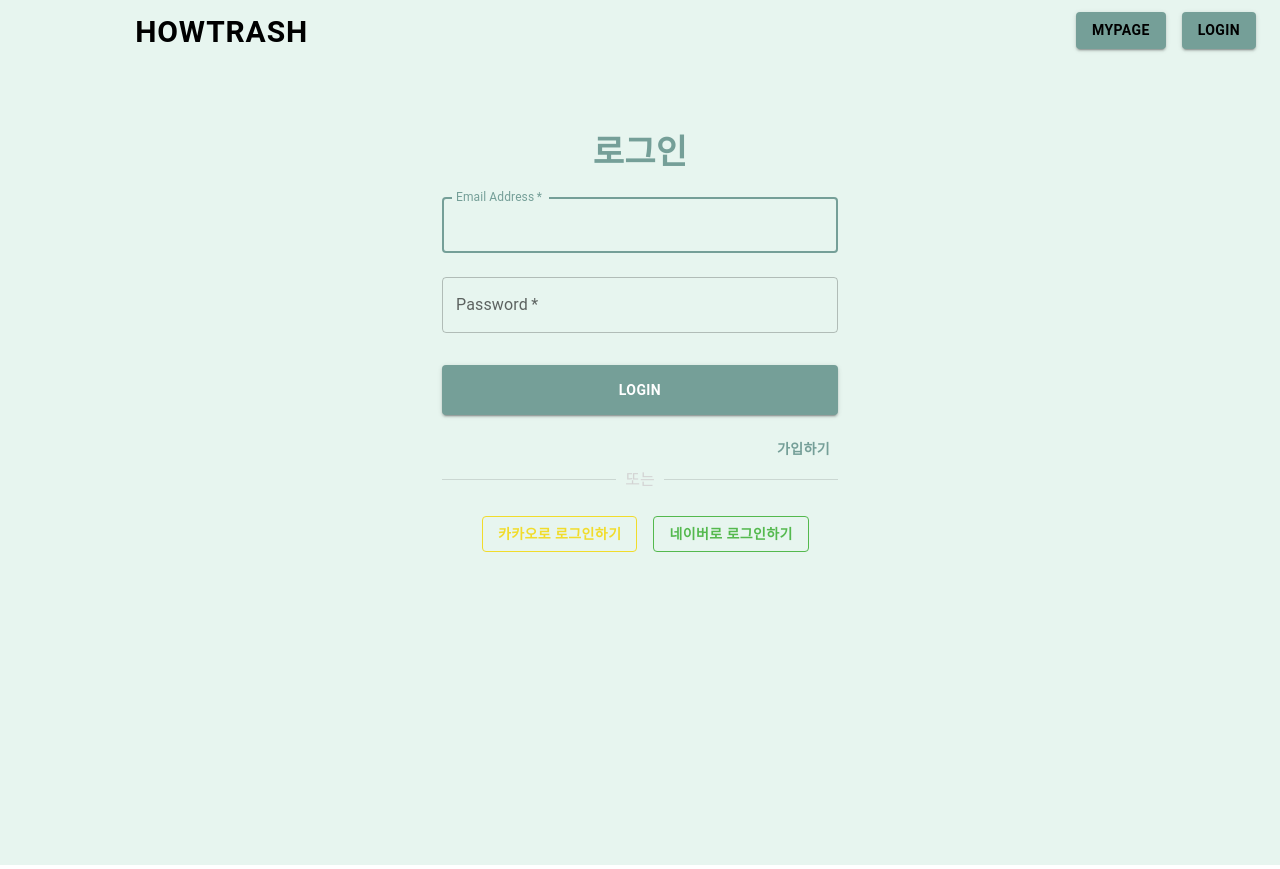
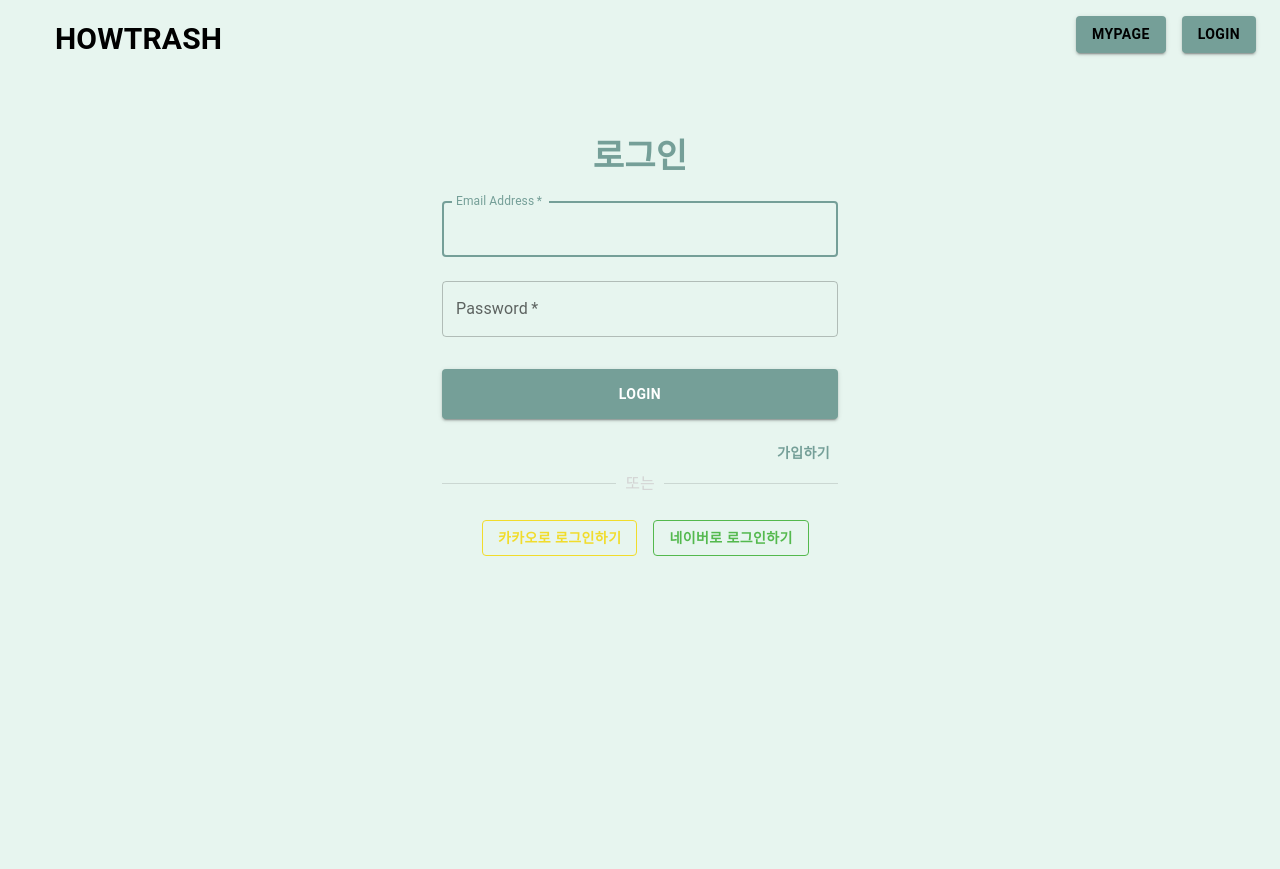
Before and after one commit to reBike/reBike-back, a React (Create React App) app in the folder frontend/: page / in a window 1280 px wide. Built offline with nearby package versions, Linux system fonts and the light colour scheme.

Commit message:
style : update login ui/ux

```diff
--- a/frontend/src/component/Header.js
+++ b/frontend/src/component/Header.js
@@ -1,9 +1,5 @@
 import * as React from 'react';
-import Button from '@mui/material/Button';
-import AcUnitIcon from '@mui/icons-material/AcUnit';
-import Typography from '@mui/material/Typography';
-import Container from '@mui/material/Container';
-import Box from '@mui/material/Box';
+import {Button, Container, Box, Link} from '@mui/material';
 
 function Header() {
   return (
@@ -13,13 +9,12 @@ function Header() {
                 display="flex"
                 justifyContent="flex-end"
                 alignItems="flex-end"
+                marginLeft= "auto"
             >
-            <Button sx={{fontSize : 30, color : "black", fontWeight: 'bold', mr : 95}}>
-                HOWTRASH
-            </Button>
+                <Link href="#" sx={{textDecoration: 'none',fontSize : 30, color : "black", fontWeight: 'bold',mb:1,position: 'absolute',left: 55 ,}}>HOWTRASH</Link>
                 <Button
                     variant="contained"
-                    sx={{fontWeight: 'bold',color : "black",mb : 2,mr:2, backgroundColor : "#759F98"}}
+                    sx={{fontWeight: 'bold',color : "black",mt:2,mb : 2,mr:2, backgroundColor : "#759F98"}}
                 >
                     MyPage
                 </Button>
--- a/frontend/src/index.js
+++ b/frontend/src/index.js
@@ -1,6 +1,6 @@
 import React from 'react';
 import ReactDOM from 'react-dom/client';
-import App from './component/App';
+import Login from './Page/Login';
 import Header from './component/Header';
 
 import reportWebVitals from './reportWebVitals';
@@ -9,7 +9,7 @@ const root = ReactDOM.createRoot(document.getElementById('root'));
 root.render(
   <React.StrictMode>
     <Header />
-    <App />
+    <Login />
   </React.StrictMode>
 );
 
```
Also changed, not shown: frontend/src/Page/Login.js (renamed from frontend/src/component/App.js, +3 -9 lines), frontend/src/App.js (added), frontend/src/component/Login.js (deleted).
